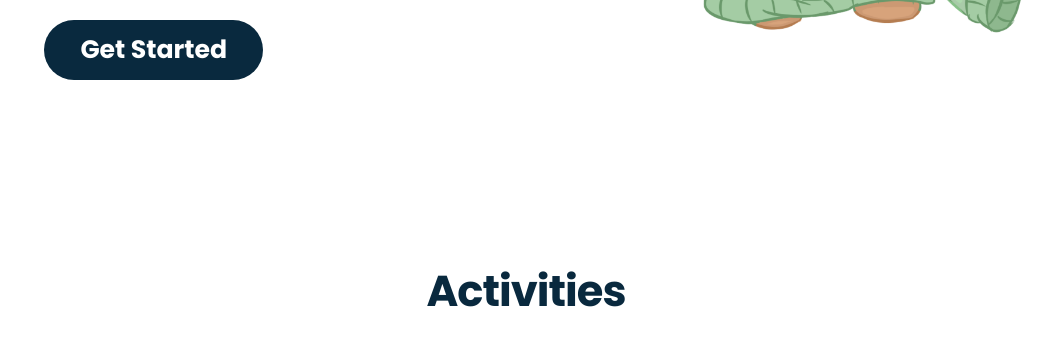
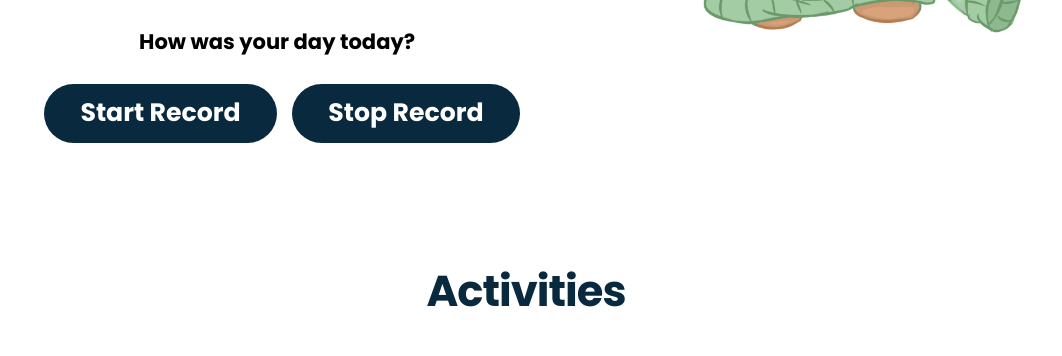
Before and after one commit to Parag000/HackDavis2024-MindScape, a plain HTML site: page index.html in a window 1280 px wide. Shown: the part 726-1082 px from the top of the page, without its empty margins (114-1176 px from the left). Drawn offline with Linux system fonts and the light colour scheme.

Commit message:
modified index.html

```diff
--- a/index.html
+++ b/index.html
@@ -5,9 +5,8 @@
   <meta charset="UTF-8">
   <meta http-equiv="X-UA-Compatible" content="IE=edge">
   <meta name="viewport" content="width=device-width, initial-scale=1.0">
-  <meta name="description" content="Feeling like monke lately? Don't worry, we all have been there. Let's play some games and channel our inner
-    zen mode to calm down our monkeness!" />
-  <title>Zen Monke | Feeling like monke lately? Don't worry, we all have been there.</title>
+  <meta name="description" content="MindScape - Nurturing Mental Wellness for a Thriving Workforce" />
+  <title>MindScape - Nurturing Mental Wellness for a Thriving Workforce</title>
   <link rel="icon" type="image/png" sizes="32x32" href="img/icon.png">
 
   <!-- Link the fonts -->
@@ -49,7 +48,12 @@
       <p>Explore Your Mind, Enhance Your Workplace:
          <br>MindScape - Nurturing Mental Wellness for a Thriving Workforce
       </p>
-      <button class="getStarted">Get Started</button>
+      <br>
+      <br>
+      <h3 style="margin-left: 100px;">How was your day today?</h3>
+
+      <button id="recordButton" class="getStarted"><a href="#">Start Record</a></button>
+      <button id="stopButton" class="getStarted" disabled>Stop Record</button>
     </article>
     <div class="illustration">
       <img src="img/mascot2.png" alt="Zen Monke Mascot">
@@ -77,6 +81,7 @@
         <div class="illustrationsTab">
           <img src="img/mascotMeditate.png" alt="Zen Monke Meditating">
         </div>
+
         <div class="intro">
           <h2>Meditate with Me</h2>
           <p>Meditate With Me to calm down and channel your mind to a more
@@ -85,6 +90,7 @@
           <div class="buttonsContainer">
             <button id="meditateWithMonke" class="getStarted"><a
                 href="activities\activity1\index.html">Start.</a></button>
+
           </div>
         </div>
       </div>
@@ -97,11 +103,11 @@
           <div class="buttonsContainer">
             <p>Perform these activities to releive your stress
             </p>
+
             <button id="playWithMonke" class="getStarted"><a
                 href="activities\activity2\index.html">Perform.</a></button>
+          </div>
 
-
-          </div>
         </div>
       </div>
       <div id="musicCard" class="card">
```
